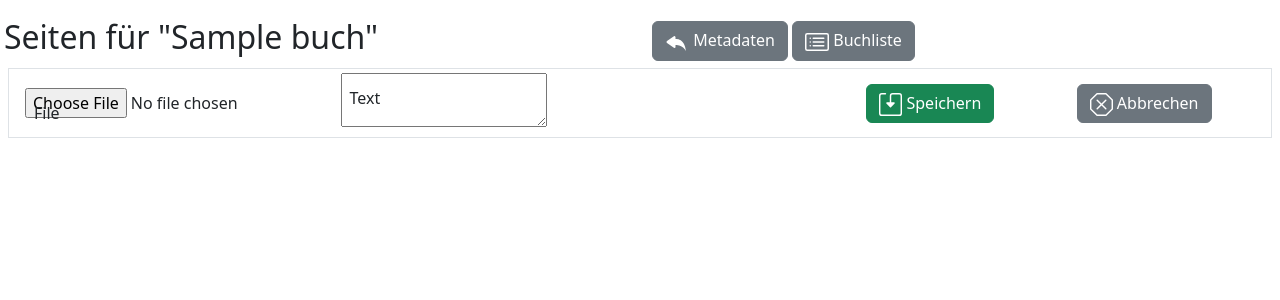
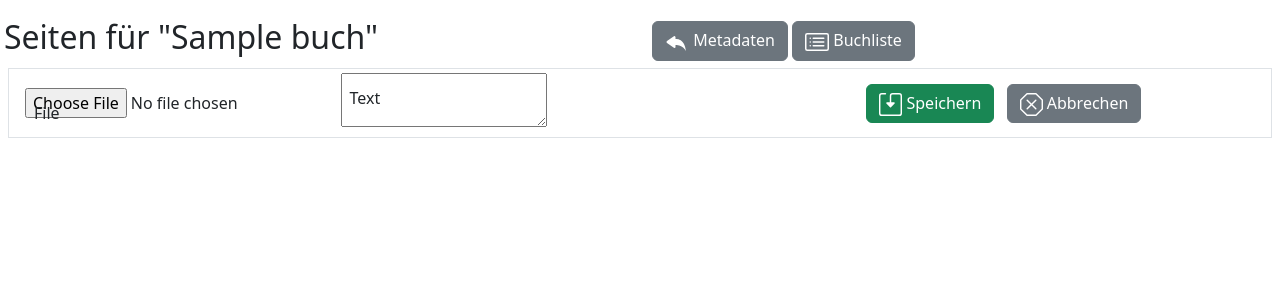
Before and after one commit to Mottschi/bilderbuch, a Django app: template betreiber/templates/betreiber/buch/seitendaten.html in a window 1280 px wide. Shown: the part 56-356 px from the top of the page. Run offline with Django 4.2, Linux system fonts and the light colour scheme; the template is opened without the code that fills it: most values are stand-ins (such as "Sample title", 1, 10 or a date in 2020); form fields are guessed from the names that the template uses; some libraries are stand-ins or nearby versions.

Commit message:
Fix Buttons Seitendaten

```diff
--- a/betreiber/templates/betreiber/buch/seitendaten.html
+++ b/betreiber/templates/betreiber/buch/seitendaten.html
@@ -42,17 +42,17 @@
                             <label for="{{ form.text.id_for_label }}">{{ form.text.label }}</label>
                         </div>
                 </div>
-                <div class="col-md-2">
+                <div class="col-md-4 d-md-block">
+                    <span style="white-space: nowrap;">
                     <button class="btn btn-success m-1" id='btnSavePage' type="submit"><svg xmlns="http://www.w3.org/2000/svg" fill="currentColor" class="bi bi-save2" width="23" height="23" viewBox="0 0 16 16">
                         <use xlink:href="#bi-save2" />
                       </svg>&nbsp;Speichern</button>
-                </div>
-                <div class="col-md-2">
-                      <button class="btn btn-secondary m-1" id='btnDiscardPage' type="submit"><svg xmlns="http://www.w3.org/2000/svg" fill="currentColor" class="bi bi-x-octagon" width="23" height="23" viewBox="0 0 16 16">
+                    <button class="btn btn-secondary m-1" id='btnDiscardPage' type="submit"><svg xmlns="http://www.w3.org/2000/svg" fill="currentColor" class="bi bi-x-octagon" width="23" height="23" viewBox="0 0 16 16">
                         <use xlink:href="#bi-x-octagon" />
                       </svg>&nbsp;Abbrechen</button>
+                    </span>
+                </div>
 
-                </div>
 
 
             </div>
```
